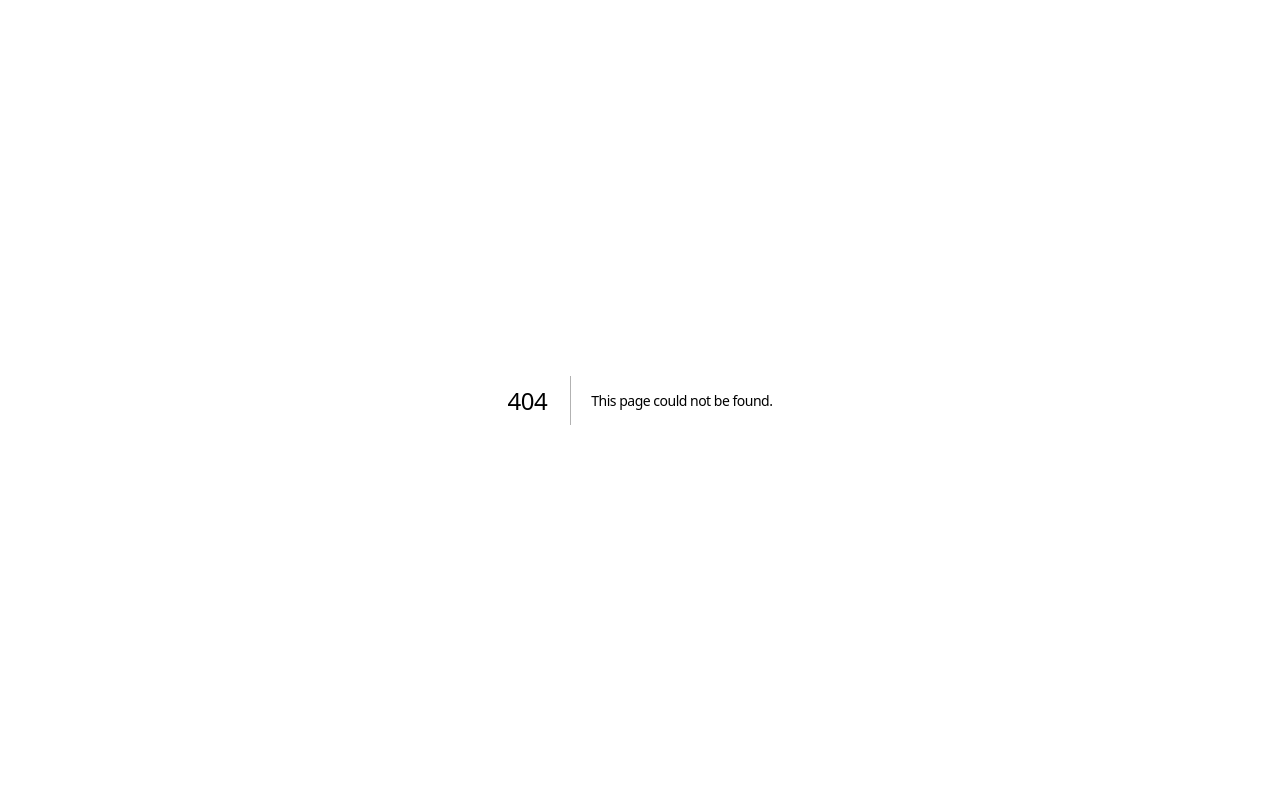
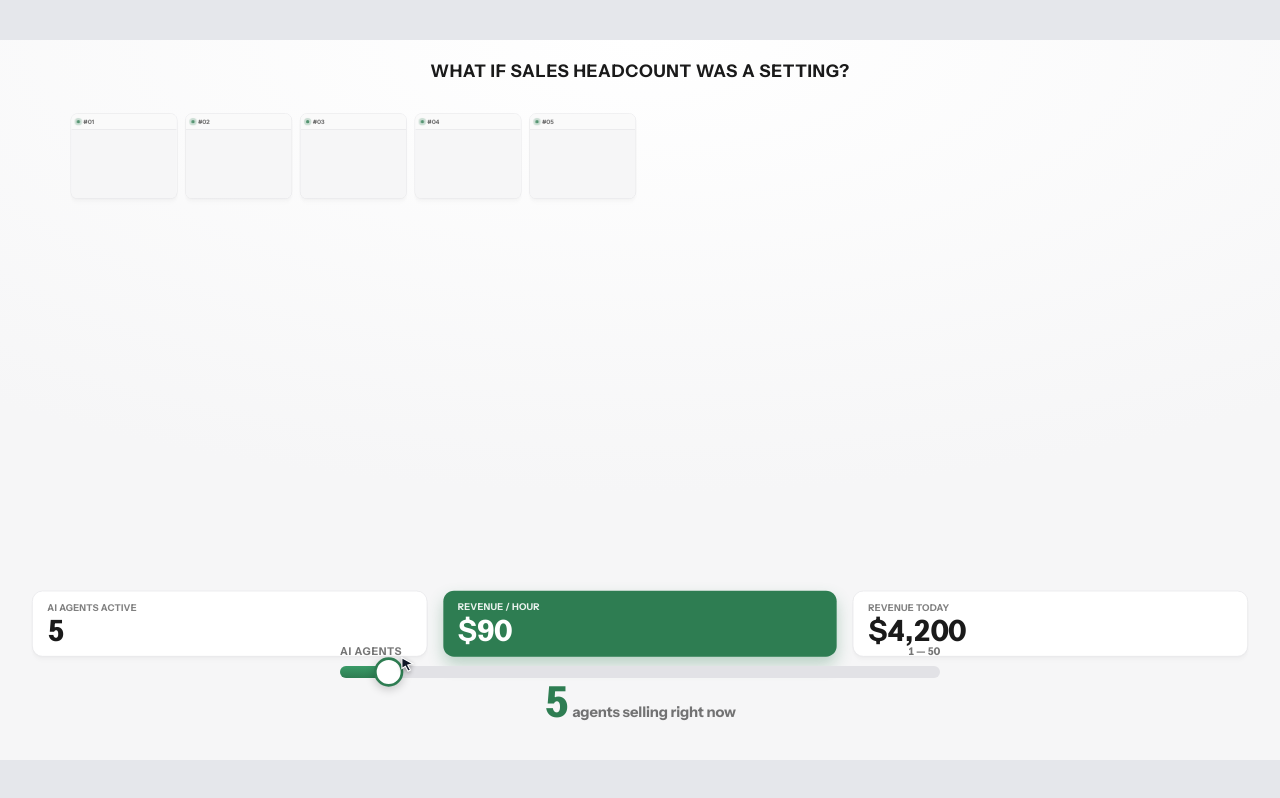
Before and after one commit to lltv28/ads-demos-6-6-2026, a Next.js app: page /hive/throttle in a window 1280 px wide. Before the commit this address had no page. Built offline with nearby package versions, Linux system fonts and the light colour scheme.

Commit message:
feat(hive): /hive/throttle — scripted 1→50 dial with accelerating revenue

```diff
--- /dev/null
+++ b/app/hive/throttle/page.tsx
@@ -0,0 +1,187 @@
+'use client';
+
+// HIVE VARIANT 3 · "The Throttle" — what if sales headcount was a setting?
+// A scripted dial drags 1 → 5 → 15 → 50; the agent grid fills as it climbs and
+// the revenue cadence accelerates with N. Loops every ~23.5s.
+
+import { useEffect, useMemo, useRef, useState } from 'react';
+import {
+  STAGE_W, STAGE_H, C, R,
+  createLeads, buildFunnelSrc, randomSalePrice,
+  useFitStage, useRecordingChrome, useCountUp,
+} from '@/lib/adStage';
+import { createSeededRandom as seeded } from '@/lib/demoAuto';
+
+const LETTERBOX = '#e5e7eb';
+
+// ── Scripted timeline: [target N at end of segment, duration ms] ──
+const SEGMENTS: Array<{ to: number; ms: number }> = [
+  { to: 1, ms: 3000 },   // hold 1
+  { to: 5, ms: 2000 },   // ramp → 5
+  { to: 5, ms: 3000 },   // hold
+  { to: 15, ms: 2000 },  // ramp → 15
+  { to: 15, ms: 3000 },  // hold
+  { to: 50, ms: 2500 },  // ramp → 50
+  { to: 50, ms: 8000 },  // hold at full
+];
+const LOOP_MS = SEGMENTS.reduce((a, s) => a + s.ms, 0); // 23500
+const easeInOut = (t: number) => (t < 0.5 ? 2 * t * t : 1 - Math.pow(-2 * t + 2, 2) / 2);
+
+function valueAt(tMs: number): number {
+  let t = tMs % LOOP_MS;
+  let from = 1;
+  for (const seg of SEGMENTS) {
+    if (t <= seg.ms) {
+      if (seg.to === from) return from;
+      return from + (seg.to - from) * easeInOut(t / seg.ms);
+    }
+    t -= seg.ms;
+    from = seg.to;
+  }
+  return 50;
+}
+
+// ── Tile field: 10 × 5 grid ──
+const COLS = 10, ROWS = 5, SLOTS = 50;
+const TILE_W = 160, TILE_H = 128, GAP = 12;
+const FIELD_W = COLS * TILE_W + (COLS - 1) * GAP;
+const FIELD_X = (STAGE_W - FIELD_W) / 2;
+const FIELD_Y = 110;
+const LIVE = 6;
+
+export default function ThrottleAd() {
+  const fit = useFitStage();
+  useRecordingChrome(LETTERBOX);
+  const leads = useMemo(() => createLeads(LIVE), []);
+
+  // Dial value driven by a rAF timeline (setState in rAF callback, not effect body).
+  const [n, setN] = useState(1);
+  const nRef = useRef(1);
+  useEffect(() => {
+    let raf = 0;
+    let t0: number | null = null;
+    const tick = (now: number) => {
+      if (t0 === null) t0 = now;
+      const v = Math.round(valueAt(now - t0));
+      if (v !== nRef.current) { nRef.current = v; setN(v); }
+      raf = requestAnimationFrame(tick);
+    };
+    raf = requestAnimationFrame(tick);
+    return () => cancelAnimationFrame(raf);
+  }, []);
+
+  // Local tally cadence: interval shrinks as N grows → revenue visibly accelerates.
+  const [tally, setTally] = useState({ revenue: 4200, perHour: 90 });
+  useEffect(() => {
+    let timer: ReturnType<typeof setTimeout>;
+    const emit = () => {
+      setTally((p) => ({ revenue: p.revenue + (Math.random() < 0.6 ? randomSalePrice() : 0), perHour: nRef.current * 90 }));
+      const interval = Math.min(9000, Math.max(700, 9000 / nRef.current));
+      timer = setTimeout(emit, interval * (0.75 + Math.random() * 0.5));
+    };
+    timer = setTimeout(emit, 1500);
+    return () => clearTimeout(timer);
+  }, []);
+  const revenue = useCountUp(tally.revenue);
+  const perHour = useCountUp(tally.perHour, 900);
+
+  const fills = useMemo(() => {
+    const rnd = seeded(8181);
+    return Array.from({ length: SLOTS }, () => 0.4 + rnd() * 0.6);
+  }, []);
+
+  // Dial geometry
+  const DIAL_W = 900, DIAL_X = (STAGE_W - DIAL_W) / 2, DIAL_Y = 905;
+  const frac = (n - 1) / 49;
+  const knobX = DIAL_X + frac * DIAL_W;
+
+  return (
+    <main style={{ position: 'fixed', inset: 0, background: LETTERBOX, display: 'flex', alignItems: 'center', justifyContent: 'center', overflow: 'hidden' }}>
+      <div style={{
+          width: STAGE_W, height: STAGE_H, flexShrink: 0,
+          transform: `scale(${fit})`, transformOrigin: 'center center',
+          position: 'relative', overflow: 'hidden',
+          background: 'radial-gradient(120% 90% at 50% 0%, #ffffff 0%, #F6F6F7 70%)',
+          fontFamily: 'inherit',
+        }}
+      >
+        <header style={{ position: 'absolute', top: 28, left: 0, right: 0, textAlign: 'center', zIndex: 40 }}>
+          <span style={{ fontSize: 26, fontWeight: 800, letterSpacing: 1, textTransform: 'uppercase', color: C.ink }}>
+            What if sales headcount was a setting?
+          </span>
+        </header>
+
+        {/* Tile field */}
+        {Array.from({ length: SLOTS }, (_, i) => {
+          const col = i % COLS, row = Math.floor(i / COLS);
+          const revealed = i < n;
+          const isLive = i < LIVE;
+          return (
+            <div key={i} style={{
+                position: 'absolute', left: FIELD_X + col * (TILE_W + GAP), top: FIELD_Y + row * (TILE_H + GAP),
+                width: TILE_W, height: TILE_H, borderRadius: 10, overflow: 'hidden',
+                background: '#fff', border: `1px solid ${C.border}`, boxShadow: C.cardShadow,
+                opacity: revealed ? 1 : 0, transform: revealed ? 'scale(1)' : 'scale(0.7)',
+                transition: 'opacity 0.3s ease, transform 0.3s cubic-bezier(0.34,1.56,0.64,1)',
+              }}>
+              <div style={{ height: 24, display: 'flex', alignItems: 'center', gap: 5, padding: '0 8px', background: C.subtle, borderBottom: `1px solid ${C.border}` }}>
+                <span className="pulse-glow" style={{ width: 5, height: 5, borderRadius: 999, background: C.green, flexShrink: 0 }} />
+                <span style={{ fontSize: 9, fontWeight: 700, color: C.muted, whiteSpace: 'nowrap' }}>#{String(i + 1).padStart(2, '0')}</span>
+              </div>
+              {isLive ? (
+                // Always mounted (so playback never resets); revealed via the wrapper's opacity.
+                <iframe title={`throttle-${i}`} src={buildFunnelSrc(leads[i], i, { count: LIVE, demoScale: 0.4, speed: 0.5 })} allow="autoplay"
+                  style={{ width: '100%', height: TILE_H - 24, border: 'none', pointerEvents: 'none', display: 'block' }} />
+              ) : (
+                <div style={{ padding: 8 }}>
+                  <div style={{ width: `${50 + fills[i] * 40}%`, height: 7, borderRadius: 4, background: '#eef0ee' }} />
+                  <div style={{ marginTop: 6, width: `${30 + fills[i] * 35}%`, height: 7, borderRadius: 4, background: 'rgba(46,125,82,0.18)', marginLeft: 'auto' }} />
+                  <div style={{ marginTop: 6, width: `${42 + fills[i] * 30}%`, height: 7, borderRadius: 4, background: '#eef0ee' }} />
+                  <div style={{ marginTop: 10, width: '100%', height: 16, borderRadius: 6, background: 'rgba(46,125,82,0.12)' }} />
+                </div>
+              )}
+            </div>
+          );
+        })}
+
+        {/* Gauges */}
+        <div style={{ position: 'absolute', left: 48, top: FIELD_Y + ROWS * (TILE_H + GAP) + 16, right: 48, display: 'flex', gap: 24, zIndex: 30 }}>
+          <Gauge label="AI Agents Active" value={String(n)} />
+          <Gauge label="Revenue / Hour" value={`$${Math.round(perHour).toLocaleString()}`} highlight />
+          <Gauge label="Revenue Today" value={`$${Math.round(revenue).toLocaleString()}`} />
+        </div>
+
+        {/* Slider */}
+        <div style={{ position: 'absolute', left: DIAL_X, top: DIAL_Y, width: DIAL_W, zIndex: 40 }}>
+          <div style={{ display: 'flex', justifyContent: 'space-between', marginBottom: 10 }}>
+            <span style={{ fontSize: 16, fontWeight: 800, textTransform: 'uppercase', letterSpacing: 1, color: C.muted }}>AI Agents</span>
+            <span style={{ fontSize: 16, fontWeight: 800, color: C.muted, fontVariantNumeric: 'tabular-nums' }}>1 — 50</span>
+          </div>
+          <div style={{ position: 'relative', height: 18, borderRadius: 999, background: '#e2e2e6' }}>
+            <div style={{ position: 'absolute', left: 0, top: 0, bottom: 0, width: `${frac * 100}%`, borderRadius: 999, background: C.ctaGradient }} />
+            <div style={{ position: 'absolute', left: `${frac * 100}%`, top: '50%', transform: 'translate(-50%, -50%)', width: 44, height: 44, borderRadius: 999, background: '#fff', border: `4px solid ${C.green}`, boxShadow: '0 4px 14px rgba(0,0,0,0.2)' }} />
+          </div>
+        </div>
+        <div style={{ position: 'absolute', left: knobX + 14, top: DIAL_Y + 18, zIndex: 41, pointerEvents: 'none' }}>
+          {/* fake cursor riding the knob */}
+          <svg width="28" height="28" viewBox="0 0 24 24" style={{ filter: 'drop-shadow(0 2px 3px rgba(0,0,0,0.35))' }}>
+            <path d="M5 3l14 8-6.5 1.5L16 19l-3 1.5-3.5-6.5L5 17V3z" fill="#111827" stroke="#fff" strokeWidth="1.4" />
+          </svg>
+        </div>
+        <div style={{ position: 'absolute', left: 0, right: 0, top: DIAL_Y + 56, textAlign: 'center', zIndex: 40 }}>
+          <span style={{ fontSize: 64, fontWeight: 800, color: C.green, fontVariantNumeric: 'tabular-nums', lineHeight: 1 }}>{n}</span>
+          <span style={{ fontSize: 22, fontWeight: 700, color: C.muted }}> agents selling right now</span>
+        </div>
+      </div>
+    </main>
+  );
+}
+
+function Gauge({ label, value, highlight }: { label: string; value: string; highlight?: boolean }) {
+  return (
+    <div style={{ flex: 1, background: highlight ? C.green : '#fff', border: highlight ? 'none' : `1px solid ${C.border}`, borderRadius: R.lg, padding: '14px 22px', boxShadow: highlight ? '0 12px 24px rgba(46,125,82,0.3)' : C.cardShadow, color: highlight ? '#fff' : C.ink }}>
+      <div style={{ fontSize: 14, fontWeight: 800, textTransform: 'uppercase', letterSpacing: 0.4, opacity: highlight ? 0.9 : 0.55 }}>{label}</div>
+      <div style={{ fontSize: 44, fontWeight: 800, lineHeight: 1.1, fontVariantNumeric: 'tabular-nums' }}>{value}</div>
+    </div>
+  );
+}
```
